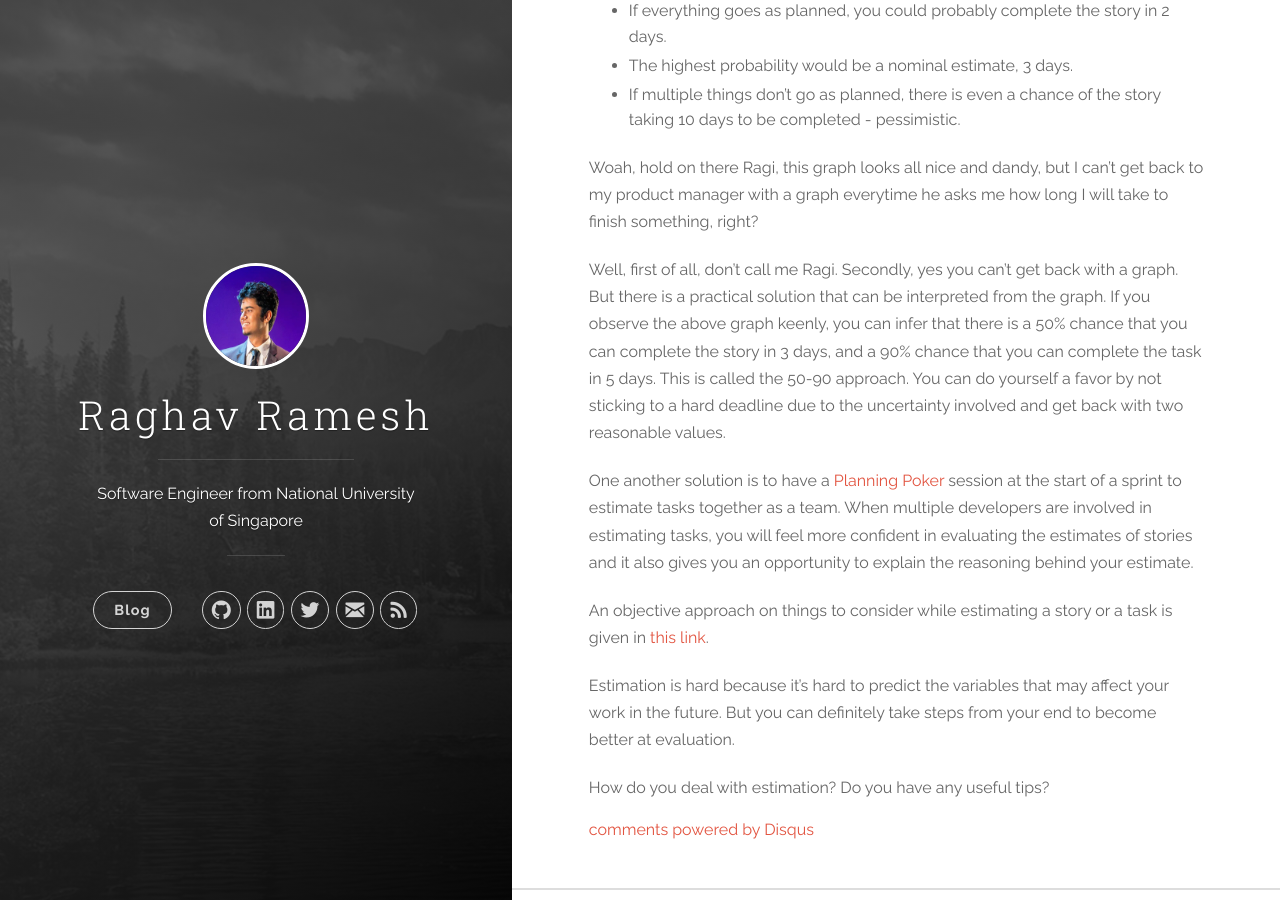
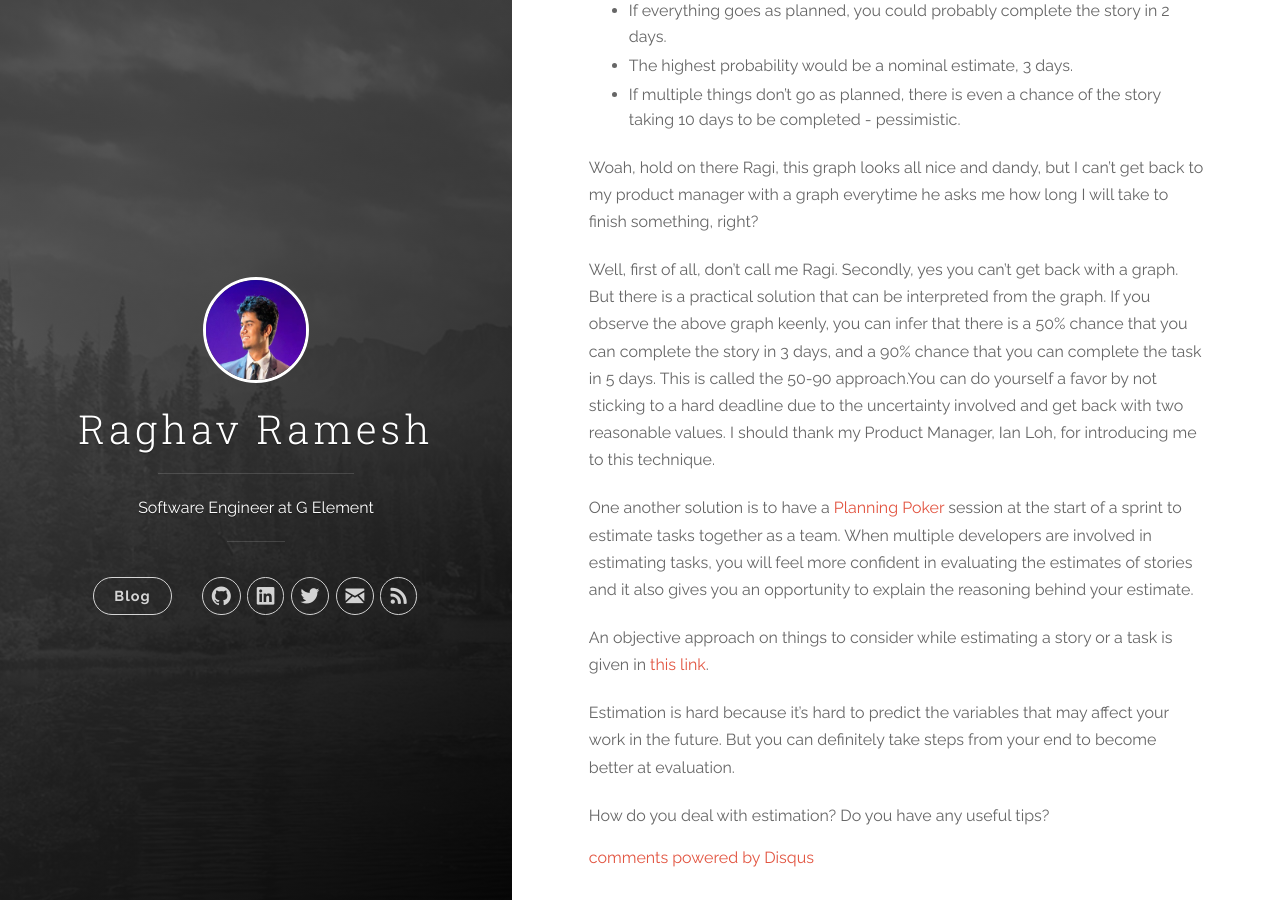
Before and after one commit to RaghavRamesh/RaghavRamesh.github.io, a Jekyll site: the page built from _posts/2016-11-01-estimation.md, in a window 1280 px wide and 900 px high, scrolled down 1466 px. Built offline with Jekyll 4.4.1, drawn with Linux system fonts in a browser that asks for light colours; nearby versions of some CDN libraries; comment, search, counter and statistics services are not loaded; some of the changed text lies outside the part shown.

```diff
--- a/_config.yml
+++ b/_config.yml
@@ -1,6 +1,6 @@
 # Site settings
 title: Raghav Ramesh
-description: 'Software Engineer from National University of Singapore'
+description: 'Software Engineer at G Element'
 url: 'http://raghavramesh.com'
 baseurl: '/'
 google_analytics: 'UA-56675128-1'
--- a/_posts/2016-11-01-estimation.md
+++ b/_posts/2016-11-01-estimation.md
@@ -34,7 +34,7 @@
 
 Woah, hold on there Ragi, this graph looks all nice and dandy, but I can't get back to my product manager with a graph everytime he asks me how long I will take to finish something, right?
 
-Well, first of all, don't call me Ragi. Secondly, yes you can't get back with a graph. But there is a practical solution that can be interpreted from the graph. If you observe the above graph keenly, you can infer that there is a 50% chance that you can complete the story in 3 days, and a 90% chance that you can complete the task in 5 days. This is called the 50-90 approach. You can do yourself a favor by not sticking to a hard deadline due to the uncertainty involved and get back with two reasonable values.
+Well, first of all, don't call me Ragi. Secondly, yes you can't get back with a graph. But there is a practical solution that can be interpreted from the graph. If you observe the above graph keenly, you can infer that there is a 50% chance that you can complete the story in 3 days, and a 90% chance that you can complete the task in 5 days. This is called the 50-90 approach.You can do yourself a favor by not sticking to a hard deadline due to the uncertainty involved and get back with two reasonable values. I should thank my Product Manager, Ian Loh, for introducing me to this technique.
 
 One another solution is to have a [Planning Poker](https://en.wikipedia.org/wiki/Planning_poker) session at the start of a sprint to estimate tasks together as a team. When multiple developers are involved in estimating tasks, you will feel more confident in evaluating the estimates of stories and it also gives you an opportunity to explain the reasoning behind your estimate.
 
```
Also changed, not shown: other parts of _posts/2016-11-01-estimation.md (+1 -1 lines), _posts/2016-10-23-the-xy-problem.md (+1 -1 lines), _posts/2016-10-27-inline-documentation.md (+1 -1 lines), _posts/2016-11-29-pitfall-in-short-circuit-evaluation.md (+1 -1 lines).
